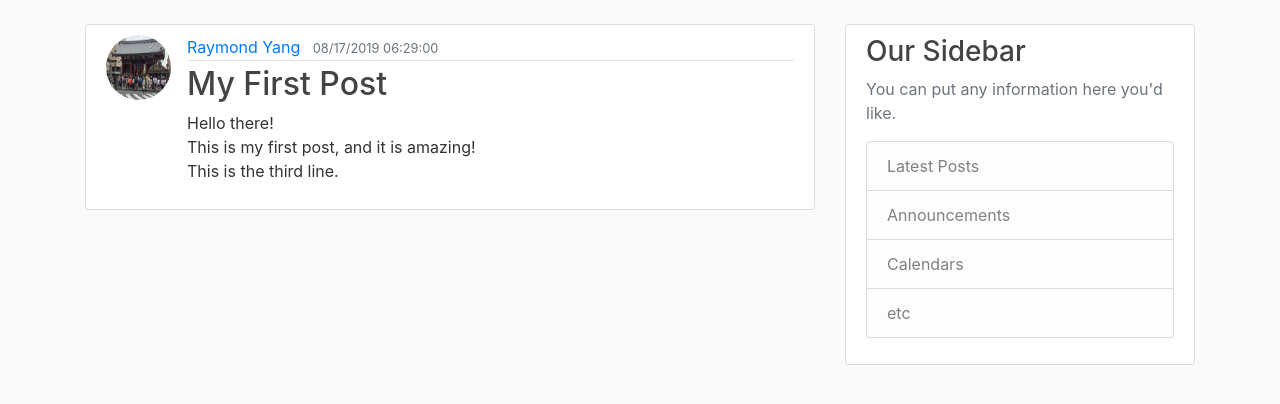
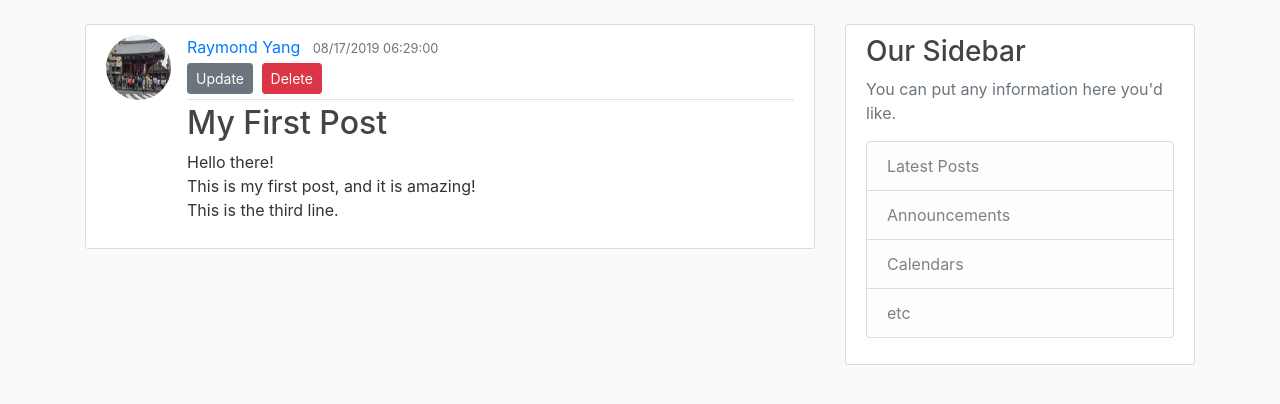
Before and after one commit to BrosCoffee/Flask_Blog, a Flask app: page /post/1 in a window 1280 px wide. Shown: the part 56-460 px from the top of the page. Run offline with Flask 2, Linux system fonts and the light colour scheme; a user stored in the database is signed in; data comes from the database, SQL or seed files in the repository; both versions use the stored data as it was after the commit; some libraries are stand-ins or nearby versions.

Commit message:
"Update" and "Delete" buttons added, and db connected

```diff
--- a/flaskblog/routes.py
+++ b/flaskblog/routes.py
@@ -1,7 +1,7 @@
 import os
 import secrets
 from PIL import Image
-from flask import render_template, url_for, flash, redirect, request
+from flask import render_template, url_for, flash, redirect, request, abort
 from flaskblog import app, db, bcrypt
 from flaskblog.forms import RegistrationForm, LoginForm, UpdateAccountForm, PostForm
 from flaskblog.models import User, Post
@@ -96,9 +96,40 @@ def new_post():
         db.session.commit()
         flash('Your post has been created!', 'success')
         return redirect(url_for('home'))
-    return render_template('create_post.html', title="Ray's blog - New Post", form=form)
+    return render_template('create_post.html', title="Ray's blog - New Post",
+                           form=form, legend='New Post')
 
 @app.route('/post/<int:post_id>')
 def post(post_id):
     post = Post.query.get_or_404(post_id)
-    return render_template('post.html', title=post.title, post=post)
+    return render_template('post.html', title="Ray's blog - " + post.title, post=post)
+
+@app.route('/post/<int:post_id>/update', methods = ['GET', 'POST'])
+@login_required
+def update_post(post_id):
+    post = Post.query.get_or_404(post_id)
+    if post.author != current_user:
+        abort(403)
+    form = PostForm()
+    if form.validate_on_submit():
+        post.title = form.title.data
+        post.content = form.content.data
+        db.session.commit()
+        flash('Your post has been updated!', 'success')
+        return redirect(url_for('post', post_id=post.id))
+    elif request.method == 'GET':
+        form.title.data = post.title
+        form.content.data = post.content
+    return render_template('create_post.html', title="Ray's blog - Update Post",
+                           form=form, legend='Update Post')
+
+@app.route('/post/<int:post_id>/delete', methods = ['POST'])
+@login_required
+def delete_post(post_id):
+    post = Post.query.get_or_404(post_id)
+    if post.author != current_user:
+        abort(403)
+    db.session.delete(post)
+    db.session.commit()
+    flash('Your post has been deleted!', 'success')
+    return redirect(url_for('home'))
--- a/flaskblog/templates/create_post.html
+++ b/flaskblog/templates/create_post.html
@@ -4,7 +4,7 @@
     <form method = "post" action = "">
         {{ form.hidden_tag() }}
         <fieldset class = "form-group">
-            <legend class = "border-bottom mb-4">New Post</legend>
+            <legend class = "border-bottom mb-4">{{ legend }}</legend>
             <div class = "form-group">
                 {{ form.title.label(class = "form-control-label")}}
                 {% if form.title.errors %}
--- a/flaskblog/templates/home.html
+++ b/flaskblog/templates/home.html
@@ -1,6 +1,6 @@
 {% extends "layout.html" %}
 {% block content %}
-    {% for post in posts %}
+    {% for post in posts[::-1] %}
         <article class="media content-section">
             <img class="rounded-circle article-img" src="{{ url_for('static', filename='profile_pics/' + post.author.image_file) }}">
             <div class="media-body">
--- a/flaskblog/templates/post.html
+++ b/flaskblog/templates/post.html
@@ -6,9 +6,34 @@
         <div class="article-metadata">
             <a class="mr-2" href="#">{{ post.author.username }}</a>
             <small class="text-muted">{{ post.date_posted.strftime('%m/%d/%Y %H:%M:%S') }}</small>
+            {% if post.author == current_user %}
+                <div>
+                    <a class="btn btn-secondary btn-sm mt-1 mb-1" href="{{ url_for('update_post', post_id=post.id) }}">Update</a>
+                    <button type="button" class="btn btn-danger btn-sm m-1" data-toggle="modal" data-target="#deleteModal">Delete</button>
+                </div>
+            {% endif %}
         </div>
         <h2 class="article-title">{{ post.title }}</h2>
         <p class="article-content">{{ post.content }}</p>
       </div>
     </article>
+    <!-- Modal -->
+    <div class="modal fade" id="deleteModal" tabindex="-1" role="dialog" aria-labelledby="deleteModalLabel" aria-hidden="true">
+      <div class="modal-dialog" role="document">
+        <div class="modal-content">
+          <div class="modal-header">
+            <h5 class="modal-title" id="deleteModalLabel">Delete Post?</h5>
+            <button type="button" class="close" data-dismiss="modal" aria-label="Close">
+              <span aria-hidden="true">&times;</span>
+            </button>
+          </div>
+          <div class="modal-footer">
+            <button type="button" class="btn btn-secondary" data-dismiss="modal">Close</button>
+            <form action="{{ url_for('delete_post', post_id=post.id) }}" method="POST">
+                <input class="btn btn-danger" type="submit" value="Delete">
+            </form>
+          </div>
+        </div>
+      </div>
+    </div>
 {% endblock content %}
```
Also changed, not shown: flaskblog/site.db.
